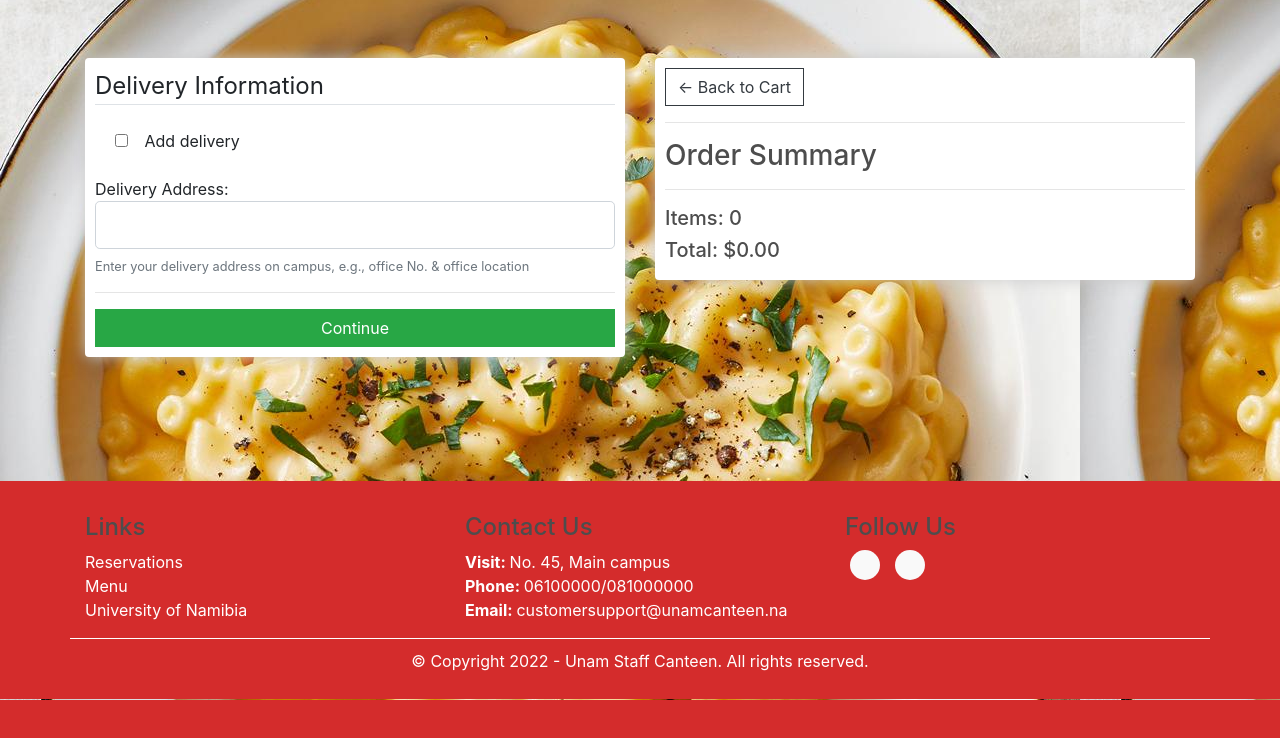
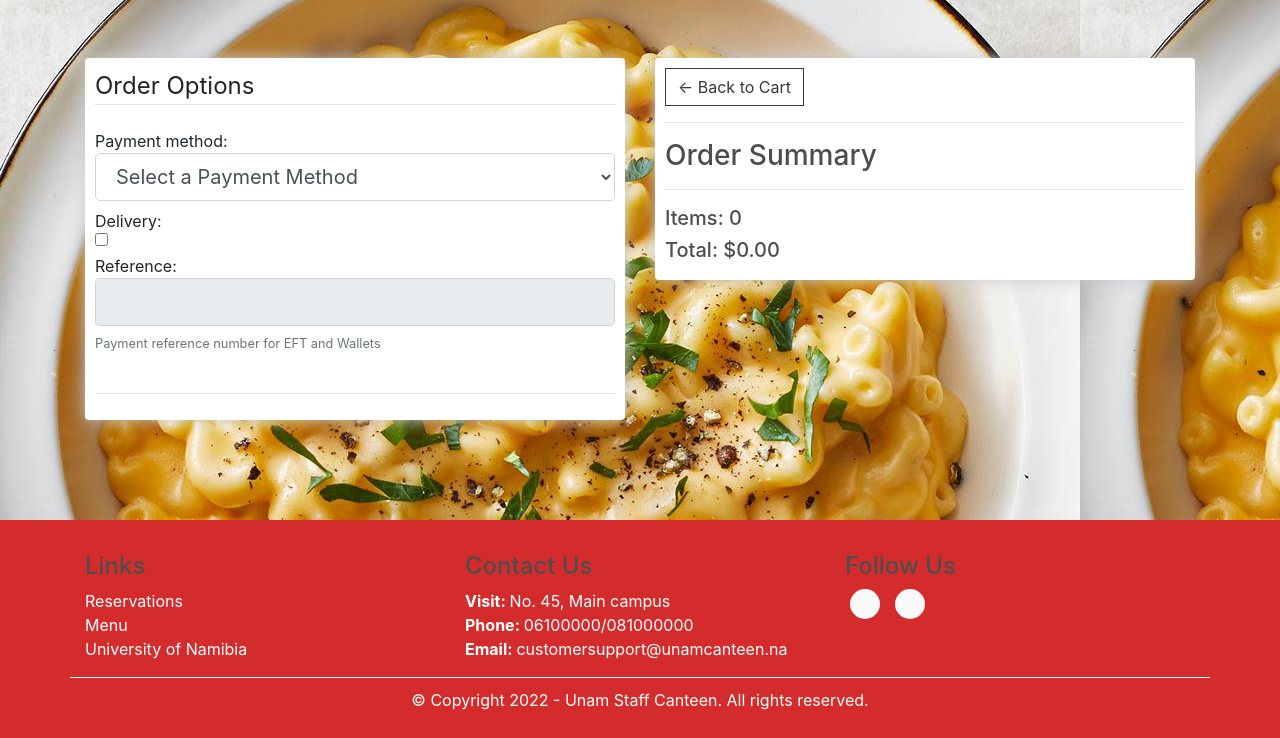
Before and after one commit to abiatarfestus/cafeteria, a Django app: page /canteen/checkout/ in a window 1280 px wide. Shown: the part 100-838 px from the top of the page. Before the commit the page ends 800 px from the top, so only its background shows below. Run offline with Django 4.2, Linux system fonts and the light colour scheme; the visitor is signed in with stand-in values (Sample User, id 1); data comes from the database, SQL or seed files in the repository; data that the repository does not hold is empty; parts of the project's set-up code (start-up, migrations or seed data) failed here and were passed over; some libraries are stand-ins or nearby versions.

Commit message:
Add payment methods

```diff
--- a/canteen/forms.py
+++ b/canteen/forms.py
@@ -15,7 +15,6 @@ class AddressUpdateForm(forms.ModelForm):
                 attrs={
                     "class": "form-control form-control-lg mb-2",
                     "name": "address",
-                    "id": "address-field",
                 }
             )
         }
@@ -24,17 +23,31 @@ class AddressUpdateForm(forms.ModelForm):
 class OrderUpdateForm(forms.ModelForm):
     class Meta:
         model = Order
-        fields = ["delivery"]
+        fields = ["payment_method", "delivery", "reference"]
         widgets = {
             "delivery": forms.CheckboxInput(
                 attrs={
                     "type": "checkbox",
-                    "class": "form-check form-check-inline",
+                    "class": "form-check mb-2",
                     "name": "delivery",
-                    "id": "delivery-check",
+                    "id": "delivery",
                 }
-            )
+            ),
+            "payment_method": forms.Select(
+                attrs={
+                    "class": "form-control form-control-lg mb-2",
+                    "id": "paymentMethod",
+                }
+            ),
+            "reference": forms.TextInput(
+                attrs={
+                    "class": "form-control form-control-lg mb-2",
+                    "disabled": "disabled",
+                    "id": "reference"
+                }
+            ),
         }
+
 
 
 class ReservationForm(forms.ModelForm):
--- a/canteen/templates/canteen/checkout.html
+++ b/canteen/templates/canteen/checkout.html
@@ -1,6 +1,32 @@
 {% extends 'canteen/main.html' %}
 {% load static %}
 {% block content %}
+<!-- Order Confirmation Modal -->
+<div class="modal fade" id="confirmOrderAlert" data-backdrop="static" data-keyboard="false" tabindex="-1"
+    aria-labelledby="confirmOrderAlertLabel" aria-hidden="true">
+    <div class="modal-dialog modal-dialog-centered">
+        <div class="modal-content">
+            <div class="modal-header">
+                <h5 class="modal-title" id="confirmOrderAlertLabel">Confirm Order Details</h5>
+                <button type="button" class="close" data-dismiss="modal" aria-label="Cancel">
+                    <span aria-hidden="true">&times;</span>
+                </button>
+            </div>
+            <div class="modal-body">
+                <div class="alert alert-info" id="confirmDiv" role="alert">
+                    <h5>Confirm that the following details are correct:</h5>
+                </div>
+            </div>
+            <div class="modal-footer">
+                <button type="button" class="btn btn-primary" id="confirmOrderButton">Proceed</button>
+                <button type="button" class="btn btn-secondary" data-dismiss="modal"
+                    id="closeConfirmOrderAlert">Cancel</button>
+            </div>
+        </div>
+    </div>
+</div>
+<!-- End of modal -->
+
 <div class="container block-content">
      <div class="row">
 		<div class="col-lg-6">
@@ -8,18 +34,17 @@
 				<form method="POST" id="form">
 					{% csrf_token %}
 					<fieldset class="form-group">
-					  <legend class="border-bottom mb-4">Delivery Information</legend>
+					  <legend class="border-bottom mb-4">Order Options</legend>
 					  {% for field in order_form %}
-						<div class="form-check">
-							{{ field }}
-							<label class="form-check-label" for="defaultCheck1">
-								Add delivery
-							  </label>
-						</div>
+					  {{ field.label }}:
+					  {{ field }}
+					  {% if field.help_text %}
+					  <small class="form-text text-muted">{{ field.help_text|safe }}</small>
+					  {% endif %}
 						{% endfor %}
 						<br>
 						{% for field in address_form %}
-						<div class="fieldWrapper">
+						<div class="fieldWrapper" id="addressField" hidden>
 							{% if field.errors %}
 							<div class="alert alert-warning" role="alert">
 								{{ field.errors }}
@@ -34,16 +59,12 @@
 						{% endfor %}
 					</fieldset>
 					<hr>
-					<input id="form-button" class="btn btn-success btn-block" type="submit" value="Continue">
+					<!-- <input id="submitButton" class="btn btn-success btn-block" type="submit" value="Continue" hidden> -->
+					<button type="button" id="submitButton" class="btn btn-success btn-block" data-toggle="modal"
+                        data-target="#confirmOrderAlert" hidden>
+                    </button></li>
 				  </form>
 			</div>
-
-			<br>
-			<!-- <div class="box-element hidden" id="payment-info">
-				<button type="button" class="btn btn-primary btn-block" id="make-payment">Checkout with eWallet</button>
-			</div> -->
-			<div id="paypal-button-container"></div>
-
 		</div>
 
 		<div class="col-lg-6">
@@ -65,136 +86,161 @@
 			</div>
 		</div>
 	</div>
+</div>
+{% endblock content %}
 
-	<!-- Include the PayPal JavaScript SDK -->
-    <script src="https://www.paypal.com/sdk/js?client-id=test&currency=USD"></script>
+{% block scripts %}
+<script>
+	var total_items = "{{order.get_cart_items}}"
+	var form = document.getElementById('form')
+	var total_cost = "{{order.get_cart_total|floatformat:2}}"
+	// var items = "{{items}}"
+	// console.log("ITEMS: ", items)
+	// items = items.map(function (item) {
+	// 	return item.product.name;
+	// });
 
-    <script>
-        // Render the PayPal button into #paypal-button-container
-        paypal.Buttons({
+	 function submitFormData(){
+		var orderData = {
+			"total_items": total_items,
+			"total_cost": total_cost,
+			"payment_method": form.payment_method.value,
+			"reference": form.reference.value,
+			"delivery": form.delivery.checked,
+			"delivery_address": form.address.value,
+			// "order_items": items,
+		}
+	    console.log('orderData:', orderData)
+		var div = document.getElementById("confirmDiv");
+		var tag = document.createElement("p");
+		var text = document.createTextNode(`Total Items: ${orderData["total_items"]}`);
+		tag.appendChild(text);
+		div.appendChild(tag);
 
-            // Set up the transaction
-            createOrder: function(data, actions) {
-                return actions.order.create({
-                    purchase_units: [{
-                        amount: {
-                            value: '88.44'
-                        }
-                    }]
-                });
-            },
+		tag = document.createElement("p");
+		text = document.createTextNode(`Total Cost: N$${orderData["total_cost"]}`);
+		tag.appendChild(text);
+		div.appendChild(tag);
 
-            // Finalize the transaction
-            onApprove: function(data, actions) {
-                return actions.order.capture().then(function(orderData) {
-                    // Successful capture! For demo purposes:
-                    console.log('Capture result', orderData, JSON.stringify(orderData, null, 2));
-                    var transaction = orderData.purchase_units[0].payments.captures[0];
-                    alert('Transaction '+ transaction.status + ': ' + transaction.id + '\n\nSee console for all available details');
+		tag = document.createElement("p");
+		text = document.createTextNode(`Payment Method: ${orderData["payment_method"]}`);
+		tag.appendChild(text);
+		div.appendChild(tag);
 
-                    // Replace the above to show a success message within this page, e.g.
-                    // const element = document.getElementById('paypal-button-container');
-                    // element.innerHTML = '';
-                    // element.innerHTML = '<h3>Thank you for your payment!</h3>';
-                    // Or go to another URL:  actions.redirect('thank_you.html');
-                });
-            }
+		if (orderData["reference"] != "") {
+			tag = document.createElement("p");
+			text = document.createTextNode(`Payment Reference: ${orderData["reference"]}`);
+			tag.appendChild(text);
+			div.appendChild(tag);
+		}
+		else if (orderData["delivery"] == true) {
+			tag = document.createElement("p");
+			text = document.createTextNode(`To be delivered: ${orderData["delivery"]}`);
+			tag.appendChild(text);
+			div.appendChild(tag);
+
+			tag = document.createElement("p");
+			text = document.createTextNode(`Delivery Address: ${orderData["delivery_address"]}`);
+			tag.appendChild(text);
+			div.appendChild(tag);
+		}
 
 
-        }).render('#paypal-button-container');
-    </script>
+	    	// var url = "/canteen/process_order/"
+	    	// fetch(url, {
+	    	// 	method:'POST',
+	    	// 	headers:{
+	    	// 		'Content-Type':'applicaiton/json',
+	    	// 		'X-CSRFToken':csrftoken,
+	    	// 	},
+	    	// 	body:JSON.stringify({'form':orderFormData, 'address':addressInfo}),
 
-	<script type="text/javascript">
-		var delivery = '{{order.delivery}}'
-		var total = '{{order.get_cart_total|floatformat:2}}'
+	    	// })
+	    	// .then((response) => response.json())
+	    	// .then((data) => {
+			// 	  console.log('Success:', data);
+			// 	  alert('Transaction completed');
+			// 	  window.location.href = "{% url 'home' %}"
 
-		// if (shipping == 'False'){
-		//  	document.getElementById('shipping-info').innerHTML = ''
-		// }
+			// 	})
+	    }
+</script>
 
-		// if (user != 'AnonymousUser'){
-		//  	document.getElementById('user-info').innerHTML = ''
-		//  }
+<script>
+	var deliveryOption = document.getElementById('delivery')
+	var payment = document.getElementById('paymentMethod')
+	var submittButton = document.getElementById('submitButton')
 
-		// if (shipping == 'False' && user != 'AnonymousUser'){
-		// 	//Hide entire form if user is logged in and shipping is false
-		// 		document.getElementById('form-wrapper').classList.add("hidden");
-		// 		//Show payment if logged in user wants to buy an item that does not require shipping
-		// 	    document.getElementById('payment-info').classList.remove("hidden");
-		// }
+	function showAddress() {
+		delivery = document.getElementById('delivery')
+		var address = document.getElementById('addressField');
+		if (delivery.checked == true) {
+			address.hidden = false;
+		}
+		else {
+			address.hidden = true;
+		}
+	}
 
-		var form = document.getElementById('form')
-		form.addEventListener('submit', function(e){
-	    	e.preventDefault()
-	    	console.log('Delivery info submitted...')
-	    	document.getElementById('form-button').classList.add("hidden");
-			document.getElementById('address-field').disabled = true;
-			document.getElementById('delivery-check').disabled = true;
-	    	document.getElementById('payment-info').classList.remove("hidden");
-	    })
+	function paymentMethod() {
+		var paymentMethod = document.getElementById('paymentMethod');
+		var reference = document.getElementById('reference');
+		if (paymentMethod.value == "PAYPAL") {
+			submittButton.innerHTML = "Checkout With PayPal";
+			submittButton.hidden = false;
+			reference.disabled = true;
+		}
+		else if (paymentMethod.value == "CREDIT_OR_DEBIT CARD") {
+			submittButton.innerHTML = "Checkout With Credit/Debit Card";
+			submittButton.hidden = false;
+			reference.disabled = true;
+		}
+		else if (paymentMethod.value == "EFT") {
+			submittButton.innerHTML = "Checkout With EFT";
+			submittButton.hidden = false;
+			reference.disabled = false;
+		}
+		else if (paymentMethod.value == "EWALLET") {
+			submittButton.innerHTML = "Checkout With eWallet";
+			submittButton.hidden = false;
+			reference.disabled = false;
+		}
+		else if (paymentMethod.value == "EASYWALLET") {
+			submittButton.innerHTML = "Checkout With EasyWallet";
+			submittButton.hidden = false;
+			reference.disabled = false;
+		}
+		else if (paymentMethod.value == "BLUEWALLET") {
+			submittButton.innerHTML = "Checkout With BlueWallet";
+			submittButton.hidden = false;
+			reference.disabled = false;
+		}
+		else if (paymentMethod.value == "CASH") {
+			submittButton.innerHTML = "Checkout With Cash";
+			submittButton.hidden = false;
+			reference.disabled = true;
+		}
+		else {
+			submittButton.hidden = true;
+			reference.disabled = true;
+			// reference.disabled = true
+		}
+	}
 
-	    document.getElementById('make-payment').addEventListener('click', function(e){
-	    	submitFormData()
-	    })
+	deliveryOption.addEventListener('change', showAddress)
+	payment.addEventListener('change', paymentMethod)
+	document.getElementById('submitButton').addEventListener('click', submitFormData)
+</script>
+<script>
+    // Confirm Order
+    var processOrderUrl = "{% url 'canteen:process_order' %}"
 
-	    function submitFormData(){
-	    	console.log('Payment button clicked')
+    function confirmOrder(event) {
+        window.location.href = processOrderUrl;
+    }
 
-	    	// var userFormData = {
-			// 	'name':null,
-			// 	'email':null,
-			// 	'total':total,
-			// }
+    var confirmOrderButton = document.getElementById("confirmOrderButton"); // Find the modal button element in the page
+    confirmOrderButton.onclick = confirmOrder;
+</script>
 
-			// var shippingInfo = {
-			// 	'address':null,
-			// 	'city':null,
-			// 	'state':null,
-			// 	'zipcode':null,
-			// }
-
-			var orderFormData = {
-				'delivery':form.delivery.checked,
-				'total':total,
-			}
-
-			var addressInfo = {
-				'address':form.address.value
-			}
-
-			// if (shipping != 'False'){
-	    	// 	shippingInfo.address = form.address.value
-		    // 	shippingInfo.city = form.city.value
-		    // 	shippingInfo.state = form.state.value
-		    // 	shippingInfo.zipcode = form.zipcode.value
-	    	// }
-
-	    	// if (user == 'AnonymousUser'){
-	    	// 	userFormData.name = form.name.value
-	    	// 	userFormData.email = form.email.value
-	    	// }
-
-	    	console.log('Order Info:', orderFormData)
-	    	console.log('Address Info:', addressInfo)
-
-	    	var url = "/canteen/process_order/"
-	    	fetch(url, {
-	    		method:'POST',
-	    		headers:{
-	    			'Content-Type':'applicaiton/json',
-	    			'X-CSRFToken':csrftoken,
-	    		},
-	    		body:JSON.stringify({'form':orderFormData, 'address':addressInfo}),
-
-	    	})
-	    	.then((response) => response.json())
-	    	.then((data) => {
-				  console.log('Success:', data);
-				  alert('Transaction completed');
-				  window.location.href = "{% url 'home' %}"
-
-				})
-	    }
-	</script>
-	</div>
-{% endblock content %}
+{% endblock scripts %}
--- a/canteen/templates/canteen/help.html
+++ b/canteen/templates/canteen/help.html
@@ -1,5 +1,5 @@
 {% extends 'canteen/main.html' %} {% load static %} {% block welcome %}
-<h1>Welcome to the Help Centre</h1>
+<h1>Help Centre</h1>
 <hr>
 <h4><em>Read the instructions and guidelines below to better understand how this platform works.</em></h4>
 <!-- <hr> -->
--- a/canteen/templates/canteen/main.html
+++ b/canteen/templates/canteen/main.html
@@ -130,7 +130,7 @@
           <a href="{% url 'canteen:cart' %}">
             <img id="cart-icon" src="{% static 'images/cart.png' %}" />
           </a>
-          <p id="cart-total">{{cartItems}}</p>
+          <p id="cart-total">{% if not cartItems %} 0 {% else %} {{cartItems}} {% endif %}</p>
           {% else %}
           <ul class="nav">
             <li class="nav-item">
@@ -264,5 +264,7 @@
     ></script>
 
     <script type="text/javascript" src="{% static 'js/cart.js' %}"></script>
+    {% block scripts %}
+    {% endblock scripts %}
   </body>
 </html>
--- a/canteen/urls.py
+++ b/canteen/urls.py
@@ -8,10 +8,11 @@ urlpatterns = [
     path("cart/", views.cart, name="cart"),
     path("menu/", views.menu, name="menu"),
     path("contact/", views.contact, name="contact"),
+    path("help/", views.help, name="help"),
     path("sub_menu/<str:menu_type>/", views.sub_menu, name="sub_menu"),
     path("checkout/", views.checkout, name="checkout"),
     path("update_item/", views.updateItem, name="update_item"),
-    path("process_order/", views.processOrder, name="process_order"),
+    path("process_order/", views.process_order, name="process_order"),
     path("reservations/", views.ReservationListView.as_view(), name="reservations"),
     path("reserve_seat/", views.ReservationCreateView.as_view(), name="reserve_seat"),
     path(
@@ -19,5 +20,5 @@ urlpatterns = [
         views.update_reservation,
         name="update_reservation",
     ),
-    path("help/", TemplateView.as_view(template_name="canteen/help.html"), name="help"),
+    # path("help/", TemplateView.as_view(template_name="canteen/help.html"), name="help"),
 ]
--- a/canteen/views.py
+++ b/canteen/views.py
@@ -21,12 +21,18 @@ from django.core.mail import send_mail, BadHeaderError
 
 
 def home(request):
-    return render(request, "canteen/home.html", {})
+    data = cartData(request)
+    cartItems = data["cartItems"]
+    context = {"cartItems": cartItems}
+    return render(request, "canteen/home.html", context)
 
 
 # @login_required
 def menu(request):
-    return render(request, "canteen/menu.html")
+    data = cartData(request)
+    cartItems = data["cartItems"]
+    context = {"cartItems": cartItems}
+    return render(request, "canteen/menu.html", context)
 
 
 @login_required
@@ -122,7 +128,7 @@ def updateItem(request):
 
 
 @login_required
-def processOrder(request):
+def process_order(request):
     transaction_id = datetime.datetime.now().timestamp()
     data = json.loads(request.body)
 
@@ -172,12 +178,12 @@ class ReservationCreateView(LoginRequiredMixin, SuccessMessageMixin, CreateView)
         return Seat.objects.filter(status="OPEN").count()
 
     def get_context_data(self, **kwargs):
-        data = cartData(self.request)
-        cartItems = data["cartItems"]
         context = super(ReservationCreateView, self).get_context_data(**kwargs)
         context["heading"] = "Reserve your seat in the Cafeteria"
         context["active_reservists"] = self.get_active_reservists()
         context["open_seats"] = self.num_of_open_seats()
+        data = cartData(self.request)
+        cartItems = data["cartItems"]
         context["cartItems"] = cartItems
         return context
 
@@ -241,4 +247,14 @@ def contact(request):
                 return HttpResponse("Invalid header found.")
             messages.success(request, ("Message sent successfully. Thank you for engaging us!"))
             return redirect("home")
-    return render(request, "canteen/contact.html", {"form": form})
+
+    data = cartData(request)
+    cartItems = data["cartItems"]
+    context = {"cartItems": cartItems, "form": form}
+    return render(request, "canteen/contact.html", context)
+
+def help(request):
+    data = cartData(request)
+    cartItems = data["cartItems"]
+    context = {"cartItems": cartItems}
+    return render(request, "canteen/help.html", context)
--- a/static/css/main.css
+++ b/static/css/main.css
@@ -1,6 +1,10 @@
 body{
 	background: white url("../images/cheese-macaroni.jpg");
 	/* background: white; */
+}
+
+.btn{
+	border-radius: 50px
 }
 
 h1,h2,h3,h4,h5,h6{
--- a/users/views.py
+++ b/users/views.py
@@ -8,6 +8,7 @@ from django.core.mail import send_mail
 from django.shortcuts import get_object_or_404, redirect, render
 from django.template.loader import render_to_string
 from django.urls import reverse
+from canteen.utils import cartData
 from django.utils.encoding import force_bytes, force_str
 from django.utils.http import urlsafe_base64_decode, urlsafe_base64_encode
 from django.views.generic import View
@@ -27,7 +28,7 @@ def register(request):
             user.is_active = False  # Deactivate account till it is confirmed
             user.save()
             current_site = get_current_site(request)
-            subject = "Activate Your Oshinglish Account"
+            subject = "Account Activation Request"
             message = render_to_string(
                 "registration/account_activation_email.html",
                 {
@@ -77,10 +78,13 @@ def profile(request):
     user_form = UserUpdateForm(instance=request.user)
     profile_form = ProfileUpdateForm(instance=request.user.profile)
     address_form = AddressUpdateForm(instance=request.user.address)
+    data = cartData(request)
+    cartItems = data["cartItems"]
     context = {
         "user_form": user_form,
         "profile_form": profile_form,
         "address_form": address_form,
+        "cartItems": cartItems
     }
     return render(request, "users/profile.html", context)
 
```
Also changed, not shown: canteen/models.py (+13 -0 lines), canteen/templates/canteen/copy_of_checkout.html (added, +199 -0 lines), static/images/favicon.ico (added).
